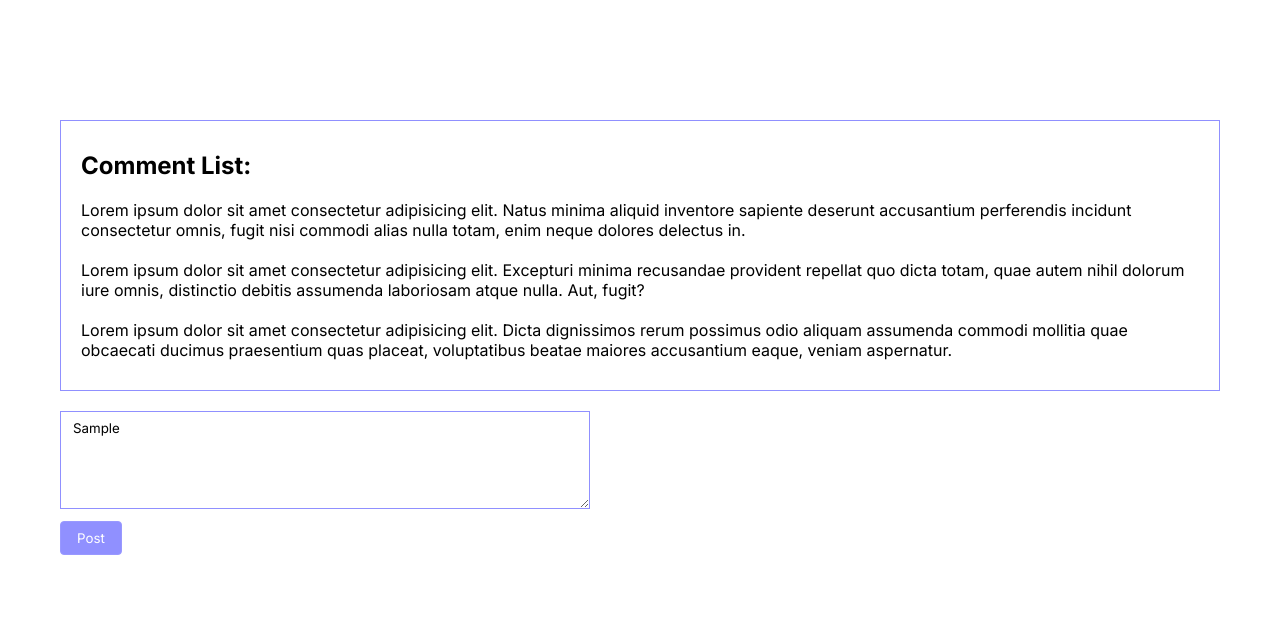
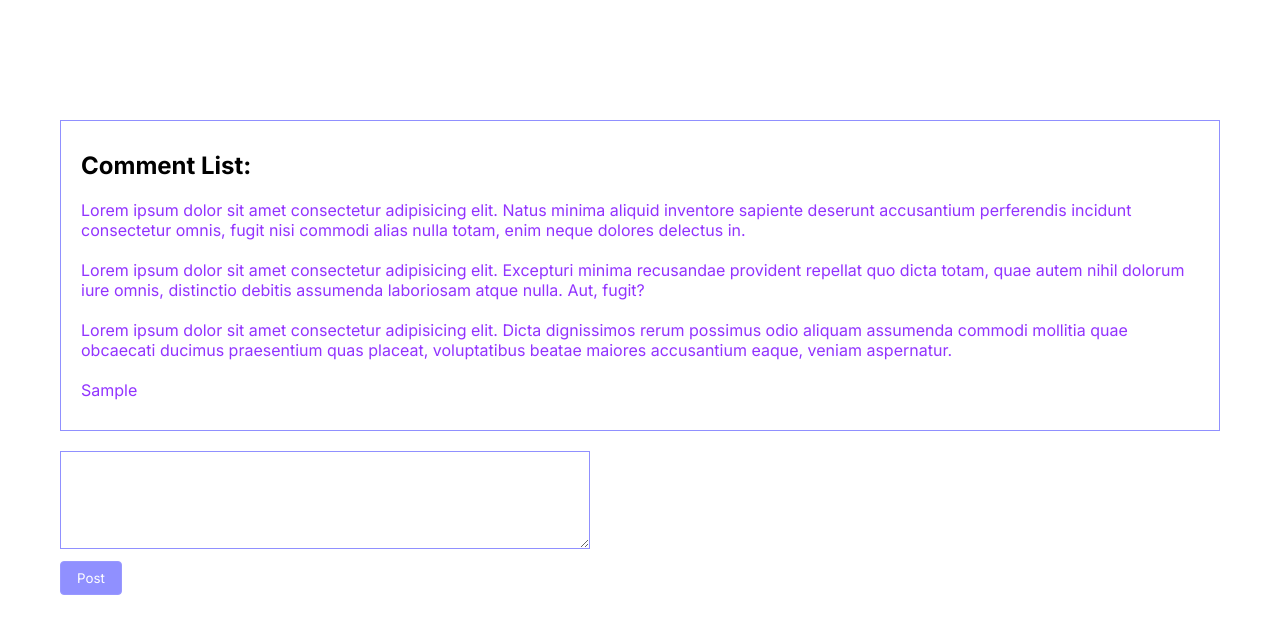
Before and after one commit to Tusar78/Reset-7, a plain HTML site: page Milestone-05/Moduel_25/index.html in a window 1280 px wide. Both pictures are taken after typing "Sample" into the empty fields and a click on the button "Post". Drawn offline with Linux system fonts and the light colour scheme.

Commit message:
Comment System implement

```diff
--- a/Milestone-05/Moduel_25/assets/css/style.css
+++ b/Milestone-05/Moduel_25/assets/css/style.css
@@ -58,6 +58,10 @@ button {
     margin-top: 20px;
 }
 
+.comment_item {
+    color: #9233ff;
+}
+
 #comment-box {
     display: block;
     outline: none;
--- a/Milestone-05/Moduel_25/assets/js/app.js
+++ b/Milestone-05/Moduel_25/assets/js/app.js
@@ -35,3 +35,21 @@
 //     let inputVal = e.target.value;
 //     displayName.textContent = inputVal;
 // })
+
+const commentWrap = document.querySelector('.comment_wrap');
+const commentBox = document.querySelector('#comment-box');
+const post = document.querySelector('.post');
+
+
+const getComment = () => {
+    let comment  = commentBox.value;
+    let newComment = document.createElement('p');
+    newComment.className = 'comment_item'
+    newComment.innerHTML = comment;
+    commentWrap.append(newComment);
+
+    // Clear Comment Box
+    commentBox.value = '';
+}
+
+post.addEventListener('click', getComment);
```
